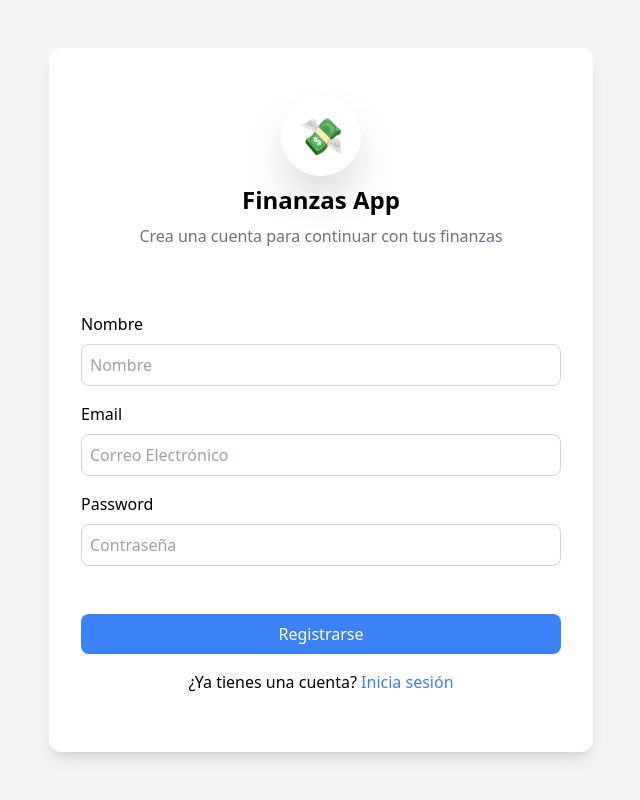
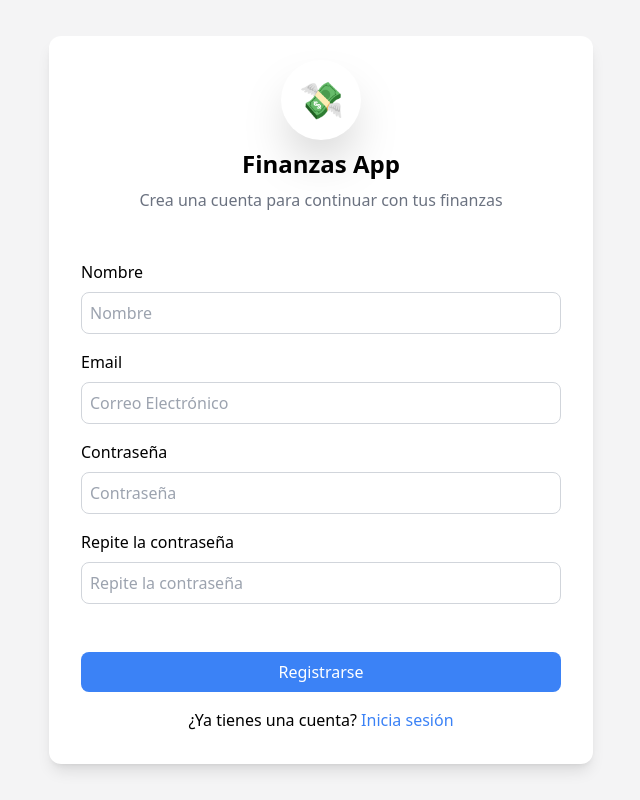
Before and after one commit to nicochiarello/finanzas-app-front, a Next.js app: page /signup in a window 1280 px wide. Shown: the whole page, without its empty margins (319-959 px from the left). Built offline with nearby package versions, Linux system fonts and the light colour scheme.

Commit message:
Refactor signup form component for checking valid passwords, also minor layout changes were added

```diff
--- a/app/signup/actions.ts
+++ b/app/signup/actions.ts
@@ -5,20 +5,24 @@ import { cookies } from "next/headers";
 
 export async function signup(formData: FormData) {
   const cookiesStore = cookies();
-  const response = await fetch(
-    `${process.env.API_URI}/api/auth/signup`,
-    {
+  const password = formData.get("password");
+  const repeatPassword = formData.get("repeat-password");
+
+  if (password !== repeatPassword) {
+    throw new Error("Las contraseñas no coinciden");
+  }
+
+  const response = await fetch(`${process.env.API_URI}/api/auth/signup`, {
     method: "POST",
     body: JSON.stringify({
       name: formData.get("name"),
       email: formData.get("email"),
-        password: formData.get("password"),
+      password: password,
     }),
     headers: {
       "Content-Type": "application/json",
     },
-    }
-  );
+  });
 
   if (response.status !== 201) {
     throw new Error("Error al iniciar sesión");
--- a/app/signup/components/SignupForm.tsx
+++ b/app/signup/components/SignupForm.tsx
@@ -34,7 +34,7 @@ const SignupForm = () => {
         <div className="flex flex-col gap-2">
           <label htmlFor="email">Email</label>
           <input
-            type="text"
+            type="email"
             required
             name="email"
             id="email"
@@ -43,12 +43,22 @@ const SignupForm = () => {
           />
         </div>
         <div className="flex flex-col gap-2">
-          <label htmlFor="password">Password</label>
+          <label htmlFor="password">Contraseña</label>
           <input
             type="password"
             placeholder="Contraseña"
             required
             name="password"
+            className="p-2 border border-gray-300 rounded-lg"
+          />
+        </div>
+        <div className="flex flex-col gap-2">
+          <label htmlFor="password">Repite la contraseña</label>
+          <input
+            type="password"
+            placeholder="Repite la contraseña"
+            required
+            name="repeat-password"
             className="p-2 border border-gray-300 rounded-lg"
           />
         </div>
--- a/app/signup/page.tsx
+++ b/app/signup/page.tsx
@@ -3,8 +3,8 @@ import SignupForm from "./components/SignupForm";
 export default async function Page() {
   return (
     <div className="flex items-center justify-center w-screen h-screen bg-zinc-100">
-      <div className="flex flex-col bg-white shadow-lg pt-4 w-[34rem] h-[44rem] rounded-xl">
-        <div className="p-8 flex flex-col items-center gap-2">
+      <div className="flex flex-col bg-white shadow-lg pt-2 w-[34rem] min-h-[44rem] rounded-xl">
+        <div className="p-4 flex flex-col items-center gap-2">
           <div className="w-[5rem] h-[5rem] rounded-full bg-white-300 shadow-2xl text-4xl flex items-center justify-center">
             <p>💸</p>
           </div>
```
Lines whose indentation alone changed are shown as unchanged.
